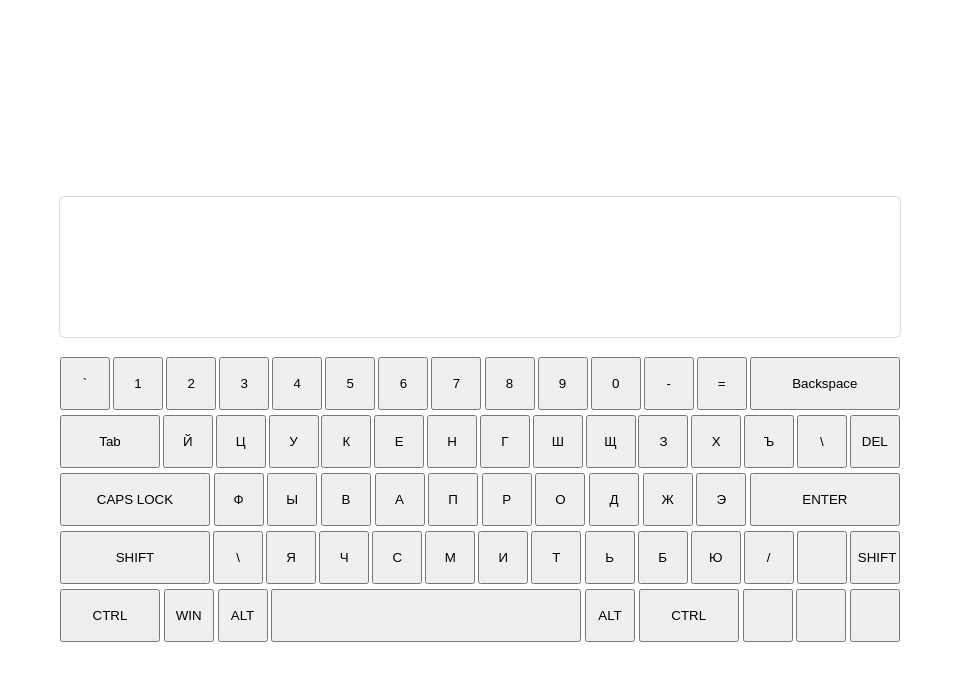
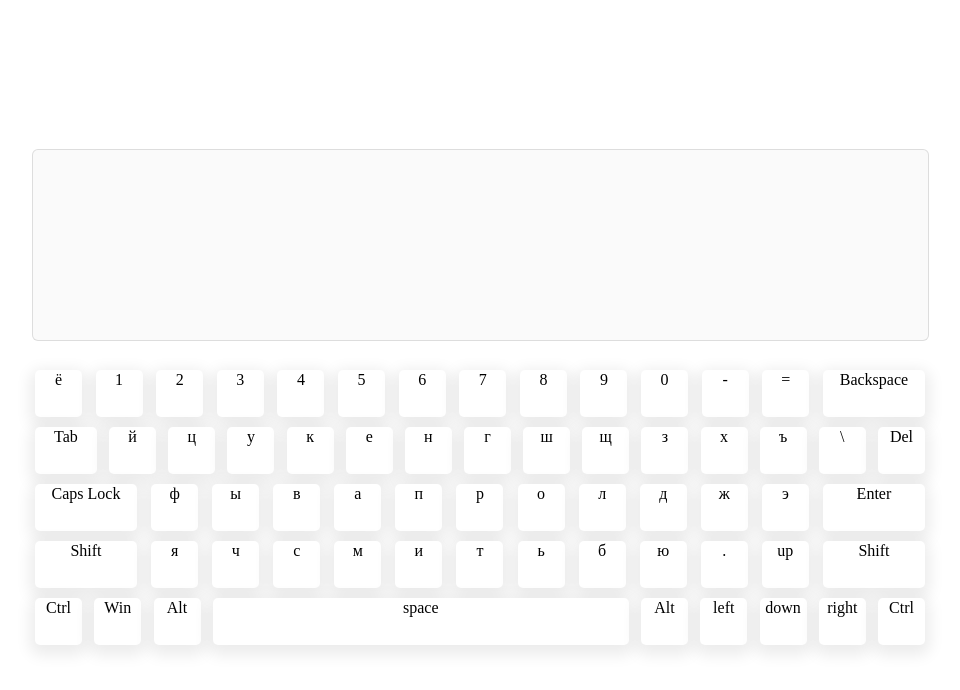
Before and after one commit to crash4star/virtual-keyboard, a website: page index.html in a window 1280 px wide. Shown: the whole page, without its empty margins (160-1120 px from the left). Drawn offline with Linux system fonts and the light colour scheme.

Commit message:
init: almost complete virtual-keyboard task

```diff
--- a/index.html
+++ b/index.html
@@ -4,88 +4,252 @@
 <head>
     <meta charset="UTF-8">
     <meta name="viewport" content="width=device-width, initial-scale=1.0">
-    <link href="https://fonts.googleapis.com/css?family=Press+Start+2P&display=swap&subset=cyrillic" rel="stylesheet">
-    <link rel="stylesheet" href="style.css">
+    <link href="https://fonts.googleapis.com/css?family=Fira+Code:300,400,500,600&display=swap&subset=cyrillic"
+        rel="stylesheet">
+    <link rel="stylesheet" href="style/style.css">
     <title>Virtual keyboard</title>
 </head>
 
 <body>
-    <div class="global-wrapper">
-        <textarea class="keyboard__content"></textarea>
-        <section class="keyboard__wrapper">
-            <button class="keyboard__btn--basic" data-ext="~">`</button>
-            <button class="keyboard__btn--basic" data-ext="!">1</button>
-            <button class="keyboard__btn--basic" data-ext="@">2</button>
-            <button class="keyboard__btn--basic" data-ext="#">3</button>
-            <button class="keyboard__btn--basic" data-ext="$">4</button>
-            <button class="keyboard__btn--basic" data-ext="%">5</button>
-            <button class="keyboard__btn--basic" data-ext=":">6</button>
-            <button class="keyboard__btn--basic" data-ext="?">7</button>
-            <button class="keyboard__btn--basic" data-ext="*">8</button>
-            <button class="keyboard__btn--basic" data-ext="(">9</button>
-            <button class="keyboard__btn--basic" data-ext=")">0</button>
-            <button class="keyboard__btn--basic" data-ext="_">-</button>
-            <button class="keyboard__btn--basic" data-ext="+">=</button>
-            <button class="keyboard__btn--basic keyboard__btn--long keyboard__btn--opt"
-                data-ext="none">Backspace</button>
-
-            <button class="keyboard__btn--basic keyboard__btn--middle keyboard__btn--opt" data-ext="none">Tab</button>
-            <button class="keyboard__btn--basic" data-ext="Q">Й</button>
-            <button class="keyboard__btn--basic" data-ext="W">Ц</button>
-            <button class="keyboard__btn--basic" data-ext="E">У</button>
-            <button class="keyboard__btn--basic" data-ext="R">К</button>
-            <button class="keyboard__btn--basic" data-ext="T">Е</button>
-            <button class="keyboard__btn--basic" data-ext="Y">Н</button>
-            <button class="keyboard__btn--basic" data-ext="U">Г</button>
-            <button class="keyboard__btn--basic" data-ext="I">Ш</button>
-            <button class="keyboard__btn--basic" data-ext="O">Щ</button>
-            <button class="keyboard__btn--basic" data-ext="P">З</button>
-            <button class="keyboard__btn--basic" data-ext="[" data-shift-ext="{">Х</button>
-            <button class="keyboard__btn--basic" data-ext="]" data-shift-ext="}">Ъ</button>
-            <button class="keyboard__btn--basic" data-ext="/">\</button>
-            <button class="keyboard__btn--basic keyboard__btn--opt" data-ext="none">DEL</button>
-
-            <button class="keyboard__btn--basic keyboard__btn--long keyboard__btn--opt" data-ext="none">CAPS
-                LOCK</button>
-            <button class="keyboard__btn--basic" data-ext="A">Ф</button>
-            <button class="keyboard__btn--basic" data-ext="S">Ы</button>
-            <button class="keyboard__btn--basic" data-ext="D">В</button>
-            <button class="keyboard__btn--basic" data-ext="F">А</button>
-            <button class="keyboard__btn--basic" data-ext="G">П</button>
-            <button class="keyboard__btn--basic" data-ext="H">Р</button>
-            <button class="keyboard__btn--basic" data-ext="J">О</button>
-            <button class="keyboard__btn--basic" data-ext="L">Д</button>
-            <button class="keyboard__btn--basic" data-ext=";" data-shift-ext=":">Ж</button>
-            <button class="keyboard__btn--basic" data-ext=" ' " data-shift-ext=" " ">Э</button>
-        <button class=" keyboard__btn--basic keyboard__btn--long keyboard__btn--opt" data-ext="none">ENTER</button>
-
-            <button class="keyboard__btn--basic keyboard__btn--long keyboard__btn--opt" data-ext="none">SHIFT</button>
-            <button class="keyboard__btn--basic" data-ext="none">\</button>
-            <button class="keyboard__btn--basic" data-ext="Z">Я</button>
-            <button class="keyboard__btn--basic" data-ext="X">Ч</button>
-            <button class="keyboard__btn--basic" data-ext="C">С</button>
-            <button class="keyboard__btn--basic" data-ext="V">М</button>
-            <button class="keyboard__btn--basic" data-ext="B">И</button>
-            <button class="keyboard__btn--basic" data-ext="N">Т</button>
-            <button class="keyboard__btn--basic" data-ext="M">Ь</button>
-            <button class="keyboard__btn--basic" data-ext="," data-shift-ext="<">Б</button>
-            <button class="keyboard__btn--basic" data-ext="." data-shift-ext=">">Ю</button>
-            <button class="keyboard__btn--basic" data-ext="none">/</button>
-            <button class="keyboard__btn--basic keyboard__btn--basic--up" data-ext="none"></button>
-            <button class="keyboard__btn--basic keyboard__btn--opt" data-ext="none">SHIFT</button>
-
-            <button class="keyboard__btn--basic keyboard__btn--middle keyboard__btn--opt" data-ext="none">CTRL</button>
-            <button class="keyboard__btn--basic keyboard__btn--opt" data-ext="none">WIN</button>
-            <button class="keyboard__btn--basic keyboard__btn--opt" data-ext="none">ALT</button>
-            <button class="keyboard__btn--basic keyboard__btn--basic--space" data-ext="none"></button>
-            <button class="keyboard__btn--basic keyboard__btn--opt" data-ext="none">ALT</button>
-            <button class="keyboard__btn--basic keyboard__btn--middle keyboard__btn--opt" data-ext="none">CTRL</button>
-            <button class="keyboard__btn--basic keyboard__btn--basic--left keyboard__btn--opt" data-ext="none"></button>
-            <button class="keyboard__btn--basic keyboard__btn--basic--down keyboard__btn--opt" data-ext="none"></button>
-            <button class="keyboard__btn--basic keyboard__btn--basic--right keyboard__btn--opt"
-                data-ext="none"></button>
+    <!-- <div class="wrapper">
+        <textarea type="text" class="keyboard__area"></textarea>
+        <section class="keyboard">
+            <div data-key="Backquote" class="key">
+                ~
+                <br>
+                `
+            </div>
+            <div data-key="Digit1" class="key">
+                !
+                <br>
+                1
+            </div>
+            <div data-key="Digit2" class="key">
+                @
+                <br>
+                2
+            </div>
+            <div data-key="Digit3" class="key">
+                #
+                <br>
+                3
+            </div>
+            <div data-key="Digit4" class="key">
+                $
+                <br>
+                4
+            </div>
+            <div data-key="Digit5" class="key">
+                %
+                <br>
+                5
+            </div>
+            <div data-key="Digit6" class="key">
+                ^
+                <br>
+                6
+            </div>
+            <div data-key="Digit7" class="key">
+                &
+                <br>
+                7
+            </div>
+            <div data-key="Digit8" class="key">
+                *
+                <br>
+                8
+            </div>
+            <div data-key="Digit9" class="key">
+                (
+                <br>
+                9
+            </div>
+            <div data-key="Digit0" class="key">
+                )
+                <br>
+                0
+            </div>
+            <div data-key="Minus" class="key">
+                _
+                <br>
+                -
+            </div>
+            <div data-key="Equal" class="key">
+                +
+                <br>
+                =
+            </div>
+            <div data-key="Backspace" class="key key--backspace">
+                Backspace
+            </div>
+            <div data-key="Tab" class="key key--tab">
+                Tab
+            </div>
+            <div data-key="KeyQ" class="key">
+                Q
+            </div>
+            <div data-key="KeyW" class="key">
+                W
+            </div>
+            <div data-key="KeyE" class="key">
+                E
+            </div>
+            <div data-key="KeyR" class="key">
+                R
+            </div>
+            <div data-key="KeyT" class="key">
+                T
+            </div>
+            <div data-key="KeyY" class="key">
+                Y
+            </div>
+            <div data-key="KeyU" class="key">
+                U
+            </div>
+            <div data-key="KeyI" class="key">
+                I
+            </div>
+            <div data-key="KeyO" class="key">
+                O
+            </div>
+            <div data-key="KeyP" class="key">
+                P
+            </div>
+            <div data-key="BracketLeft" class="key">
+                {
+                <br>
+                [
+            </div>
+            <div data-key="BracketRight" class="key">
+                }
+                <br>
+                ]
+            </div>
+            <div data-key="Backslash" class="key">
+                |
+                <br>
+                \
+            </div>
+            <div data-key="Delete" class="key">
+                Del
+            </div>
+            <div data-key="CapsLock" class="key key--capslock">
+                CapsLock
+            </div>
+            <div data-key="KeyA" class="key">
+                A
+            </div>
+            <div data-key="KeyS" class="key">
+                S
+            </div>
+            <div data-key="KeyD" class="key">
+                D
+            </div>
+            <div data-key="KeyF" class="key">
+                F
+            </div>
+            <div data-key="KeyG" class="key">
+                G
+            </div>
+            <div data-key="KeyH" class="key">
+                H
+            </div>
+            <div data-key="KeyJ" class="key">
+                J
+            </div>
+            <div data-key="KeyK" class="key">
+                K
+            </div>
+            <div data-key="KeyL" class="key">
+                L
+            </div>
+            <div data-key="Semicolon" class="key">
+                :
+                <br>
+                ;
+            </div>
+            <div data-key="Quote" class="key">
+                ""
+                <br>
+                ''
+            </div>
+            <div data-key="Enter" class="key key--enter">
+                Enter
+            </div>
+            <div data-key="ShiftLeft" class="key key--shift">
+                Shift
+            </div>
+            <div data-key="KeyZ" class="key">
+                Z
+            </div>
+            <div data-key="KeyX" class="key">
+                X
+            </div>
+            <div data-key="KeyC" class="key">
+                C
+            </div>
+            <div data-key="KeyV" class="key">
+                V
+            </div>
+            <div data-key="KeyB" class="key">
+                B
+            </div>
+            <div data-key="KeyN" class="key">
+                N
+            </div>
+            <div data-key="KeyM" class="key">
+                M
+            </div>
+            <div data-key="Comma" class="key">
+                < <br>
+                    ,
+            </div>
+            <div data-key="Period" class="key">
+                >
+                <br>
+                .
+            </div>
+            <div data-key="Slash" class="key">
+                ?
+                <br>
+                /
+            </div>
+            <div data-key="ArrowUp" class="key">
+                ▲
+            </div>
+            <div data-key="ShiftRight" class="key key--shift">
+                Shift
+            </div>
+            <div data-key="ControlLeft" class="key">
+                Ctrl
+            </div>
+            <div data-key="MetaLeft" class="key">
+                Win
+            </div>
+            <div data-key="AltLeft" class="key">
+                Alt
+            </div>
+            <div data-key="Space" class="key key--space">
+                Space
+            </div>
+            <div data-key="AltRight" class="key">
+                Alt
+            </div>
+            <div data-key="ArrowLeft" class="key">
+                ◄
+            </div>
+            <div data-key="ArrowDown" class="key">
+                ▼
+            </div>
+            <div data-key="ArrowRight" class="key">
+                ►
+            </div>
+            <div data-key="ControlRight" class="key">
+                Ctrl
+            </div>
         </section>
-    </div>
+    </div> -->
+    <script src="js/index.js"></script>
 </body>
 
 </html>
--- /dev/null
+++ b/js/index.js
@@ -0,0 +1,149 @@
+// Наборы символов
+
+const engSymb = ['`', '1', '2', '3', '4', '5', '6', '7', '8', '9', '0', '-', '=', 'Backspace', 'Tab', 'q', 'w', 'e', 'r', 't', 'y', 'u', 'i', 'o', 'p', '[', ']', '\\', 'Del', 'Caps Lock', 'a', 's', 'd', 'f', 'g', 'h', 'j', 'k', 'l', ';', '\'', 'Enter', 'Shift', 'z', 'x', 'c', 'v', 'b', 'n', 'm', ',', '.', '/', 'up', 'Shift', 'Ctrl', 'Win', 'Alt', 'space', 'Alt', 'left', 'down', 'right', 'Ctrl'];
+
+const engSymbAlternate = ['~', '!', '@', '#', '$', '%', '^', '&', '*', '(', ')', '_', '+', 'Backspace', 'Tab', 'Q', 'W', 'E', 'R', 'T', 'Y', 'U', 'I', 'O', 'P', '{', '}', '|', 'Del', 'Caps Lock', 'A', 'S', 'D', 'F', 'G', 'H', 'J', 'K', 'L', ':', '\'', 'Enter', 'Shift', 'Z', 'X', 'C', 'V', 'B', 'N', 'M', '<', '>', '?', 'up', 'Shift', 'Ctrl', 'Win', 'Alt', 'space', 'Alt', 'left', 'down', 'right', 'Ctrl'];
+
+const rusSymb = ['ё', '1', '2', '3', '4', '5', '6', '7', '8', '9', '0', '-', '=', 'Backspace', 'Tab', 'й', 'ц', 'у', 'к', 'е', 'н', 'г', 'ш', 'щ', 'з', 'х', 'ъ', '\\', 'Del', 'Caps Lock', 'ф', 'ы', 'в', 'а', 'п', 'р', 'о', 'л', 'д', 'ж', 'э', 'Enter', 'Shift', 'я', 'ч', 'с', 'м', 'и', 'т', 'ь', 'б', 'ю', '.', 'up', 'Shift', 'Ctrl', 'Win', 'Alt', 'space', 'Alt', 'left', 'down', 'right', 'Ctrl'];
+
+const rusSymbAlternate = ['Ё', '!', '@', '#', '$', '%', '^', '&', '*', '(', ')', '_', '+', 'Backspace', 'Tab', 'Й', 'Ц', 'У', 'К', 'Е', 'Н', 'Г', 'Ш', 'Щ', 'З', 'Х', 'Ъ', '/', 'Del', 'Caps Lock', 'Ф', 'Ы', 'В', 'А', 'П', 'Р', 'О', 'Л', 'Д', 'Ж', 'Э', 'Enter', 'Shift', 'Я', 'Ч', 'С', 'М', 'И', 'Т', 'Ь', 'Б', 'Ю', ',', 'up', 'Shift', 'Ctrl', 'Win', 'Alt', 'space', 'Alt', 'left', 'down', 'right', 'Ctrl'];
+
+const dataKeys = ['Backquote', 'Digit1', 'Digit2', 'Digit3', 'Digit4', 'Digit5', 'Digit6', 'Digit7', 'Digit8', 'Digit9', 'Digit0', 'Minus', 'Equal', 'Backspace', 'Tab', 'KeyQ', 'KeyW', 'KeyE', 'KeyR', 'KeyT', 'KeyY', 'KeyU', 'KeyI', 'KeyO', 'KeyP', 'BracketLeft', 'BracketRight', 'Backslash', 'Delete', 'CapsLock', 'KeyA', 'KeyS', 'KeyD', 'KeyF', 'KeyG', 'KeyH', 'KeyJ', 'KeyK', 'KeyL', 'Semicolon', 'Quote', 'Enter', 'ShiftLeft', 'KeyZ', 'KeyX', 'KeyC', 'KeyV', 'KeyB', 'KeyN', 'KeyM', 'Comma', 'Period', 'Slash', 'ArrowUp', 'ShiftRight', 'ControlLeft', 'MetaLeft', 'AltLeft', 'Space', 'AltRight', 'ArrowLeft', 'ArrowDown', 'ArrowRight', 'ControlRight'];
+
+
+// Добавление обертки
+const keyboard = `
+    <div class="wrapper">
+      <textarea type="text" class="keyboard__area"></textarea>
+      <section class="keyboard"></section>
+    </div>
+`;
+document.querySelector('body').innerHTML += keyboard;
+
+// Добавление изначального состояния клавиатуры
+const wrapper = document.querySelector('.keyboard');
+
+engSymb.forEach((symb, i) => {
+  wrapper.innerHTML += `<div data-key="${dataKeys[i]}" class="key">${symb}</div>`;
+});
+
+
+// Добавление опциональным кнопказ доп. классов
+const btn = document.querySelectorAll('.key');
+
+btn.forEach((item) => {
+  const attr = item.getAttribute('data-key');
+
+  switch (attr) {
+    case 'Backspace':
+      item.classList.add('key--backspace');
+      break;
+
+    case 'Tab':
+      item.classList.add('key--tab');
+      break;
+
+    case 'CapsLock':
+      item.classList.add('key--capslock');
+      break;
+
+    case 'Enter':
+      item.classList.add('key--enter');
+      break;
+
+    case 'ShiftLeft':
+      item.classList.add('key--shift');
+      break;
+
+    case 'ShiftRight':
+      item.classList.add('key--shift');
+      break;
+
+    case 'Space':
+      item.classList.add('key--space');
+      break;
+
+    default:
+      break;
+  }
+});
+
+
+// Работа клавиатуры
+document.addEventListener('keydown', function() {
+  const key = document.querySelectorAll('.key');
+  const area = document.querySelector('.keyboard__area');
+  area.focus();
+
+  key.forEach((btn) => {
+    const btnKey = btn.getAttribute('data-key');
+    if (event.code == btnKey && event.code != 'CapsLock') {
+      btn.classList.add('key--press');
+      this.onkeyup = (e) => {
+        key.forEach((btn) => {
+          if (e.code == btnKey && e.code != 'CapsLock') {
+            btn.classList.remove('key--press');
+          }
+        });
+      };
+    }
+  });
+});
+
+// Проверка состояния caps lock
+document.addEventListener('keyup', () => {
+  const key = document.querySelectorAll('.key');
+
+  if (event.getModifierState('CapsLock')) {
+    let i = 0;
+    while (i < key.length) {
+      const data = key[i].getAttribute('data-key');
+      if (data == 'CapsLock') {
+        key[i].classList.add('key--press');
+      }
+      i++;
+    }
+  } else {
+    let i = 0;
+    while (i < key.length) {
+      const data = key[i].getAttribute('data-key');
+      if (data == 'CapsLock') {
+        key[i].classList.remove('key--press');
+      }
+      i++;
+    }
+  }
+});
+
+
+// Переключение языка
+const langBtns = document.querySelectorAll('.key');
+document.addEventListener('keydown', (e) => {
+  if (e.getModifierState('Control') && e.getModifierState('Shift')) {
+    if (localStorage.getItem('lang') === 'eng') {
+      localStorage.setItem('lang', 'rus');
+
+      langBtns.forEach((lang, i) => {
+        lang.textContent = rusSymb[i];
+      });
+    } else {
+      localStorage.setItem('lang', 'eng');
+
+      langBtns.forEach((lang, i) => {
+        lang.textContent = engSymb[i];
+      });
+    }
+  }
+});
+
+
+// Проверка при загрузке страницы
+if (localStorage.getItem('lang') === 'eng') {
+  langBtns.forEach((lang, i) => {
+    lang.textContent = engSymb[i];
+  });
+} else {
+  langBtns.forEach((lang, i) => {
+    lang.textContent = rusSymb[i];
+  });
+}
--- a/style.css
+++ /dev/null
@@ -1,53 +0,0 @@
-body {
-    font-family: 'Press Start 2P', cursive;
-}
-
-.global-wrapper {
-    position: absolute;
-    top: 50%;
-    left: 50%;
-    transform: translate(-50%, -70%);
-    width: 840px;
-    height: 290px;
-}
-
-.keyboard__content {
-    width: 800px;
-    height: 100px;
-    padding: 20px;
-    margin-bottom: 20px;
-    resize: none;
-    border: none;
-    box-shadow: 0 0 0 1px #dddddd;
-    border-radius: 5px;
-    font-family: inherit;
-    font-weight: 400;
-    font-size: 12px;
-    line-height: 20px;
-    letter-spacing: 1px;
-}
-
-.keyboard__wrapper {
-    display: flex;
-    flex-wrap: wrap;
-    justify-content: space-between;
-    width: 100%;
-    height: 100%;
-}
-
-.keyboard__btn--basic {
-    width: 50px;
-    margin-bottom: 5px;
-}
-
-.keyboard__btn--middle {
-    width: 100px;
-}
-
-.keyboard__btn--long {
-    width: 150px;
-}
-
-.keyboard__btn--basic--space {
-    width: 310px;
-}
--- /dev/null
+++ b/style/style.css
@@ -0,0 +1,83 @@
+.container  {
+    width: 100%;
+}
+
+.wrapper {
+    display: flex;
+    flex-direction: column;
+    align-items: center;
+    position: absolute;
+    top: 50%;
+    left: 50%;
+    transform: translate(-50%, -50%);
+    width: 900px;
+}
+
+.keyboard {
+    display: flex;
+    flex-wrap: wrap;
+    justify-content: space-between;
+    width: 100%;
+}
+
+.keyboard__area {
+    width: 95%;
+    height: 150px;
+    margin-bottom: 25px;
+    padding: 20px;
+    border: none;
+    box-shadow: 0 0 0 1px #dddddd;
+    background-color: #fafafa;
+    border-radius: 5px;
+    font-size: 14px;
+    resize: none;
+    outline: none;
+}
+
+.active {
+    background: orange;
+}
+
+.hide {
+    display: none;
+}
+
+.key {
+    margin: 5px;
+    background-color: #ffffff;
+    box-shadow: 0px 5px 15px 5px rgba(0,0,0,0.08);
+    border-radius: 5px;
+    border: 1px solid transparent;
+    width: 45px;
+    height: 45px;
+    text-align: center;
+    transition: all 0.1s ease;
+}
+
+.key--backspace {
+    width: 100px;
+}
+
+.key--tab {
+    width: 60px;
+}
+
+.key--capslock,
+.key--enter {
+    width: 100px;
+}
+
+.key--shift {
+    width: 100px;
+}
+
+.key--space {
+    width: 46%;
+}
+
+.key--press {
+    transform: scale(0.85);
+    box-shadow: 0px 0px 15px 5px rgba(0,0,0,0.1);
+    border: 1px solid #666666;
+    background-color: #eeeeee;
+}
```
Also changed, not shown: package.json (added, +18 -0 lines), .eslintrc.js (added), README.md (deleted), img/display-texture.png (added), img/eng.png (added), img/rus.svg (added), img/texture.jpg (added), script.js (deleted), 2 other files.
